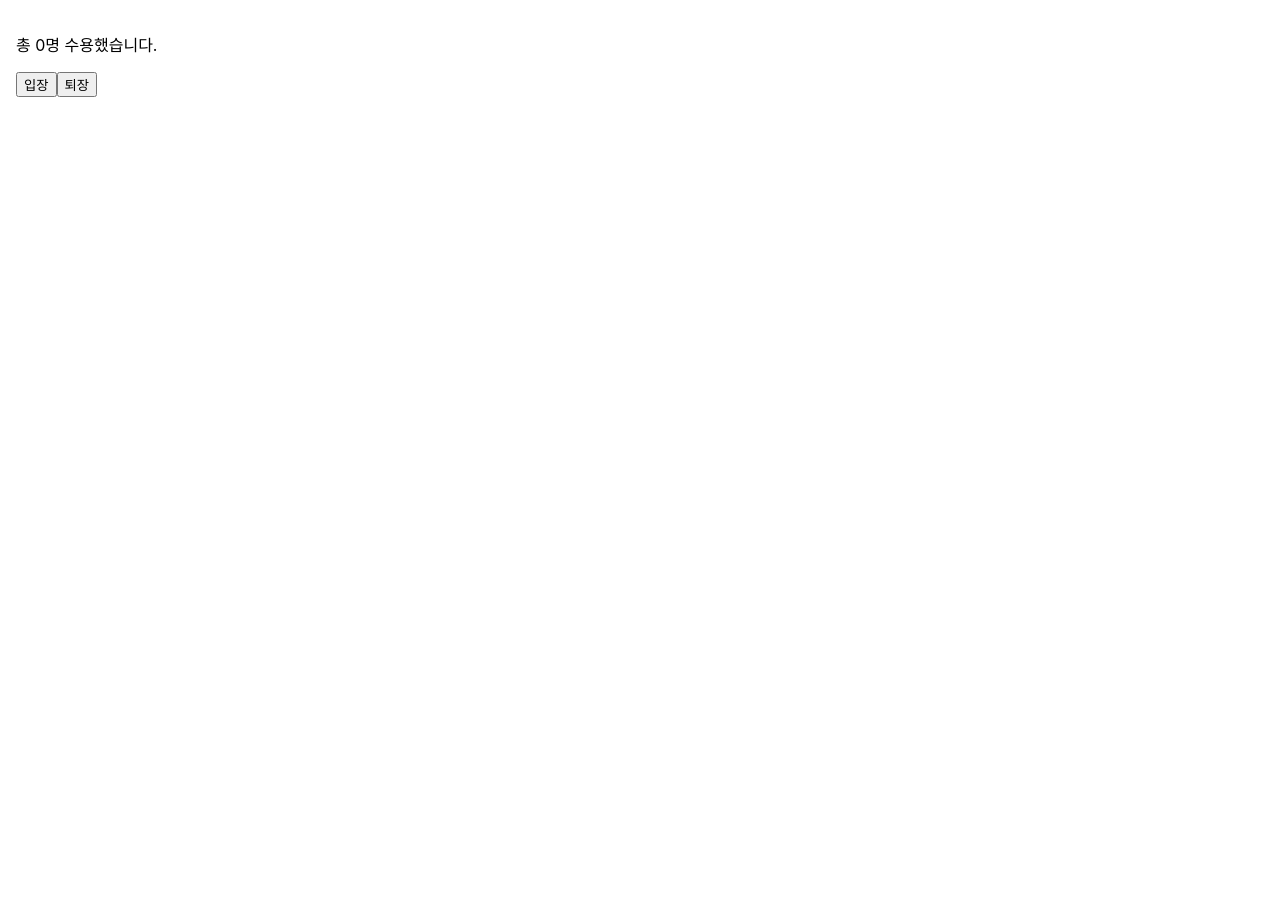
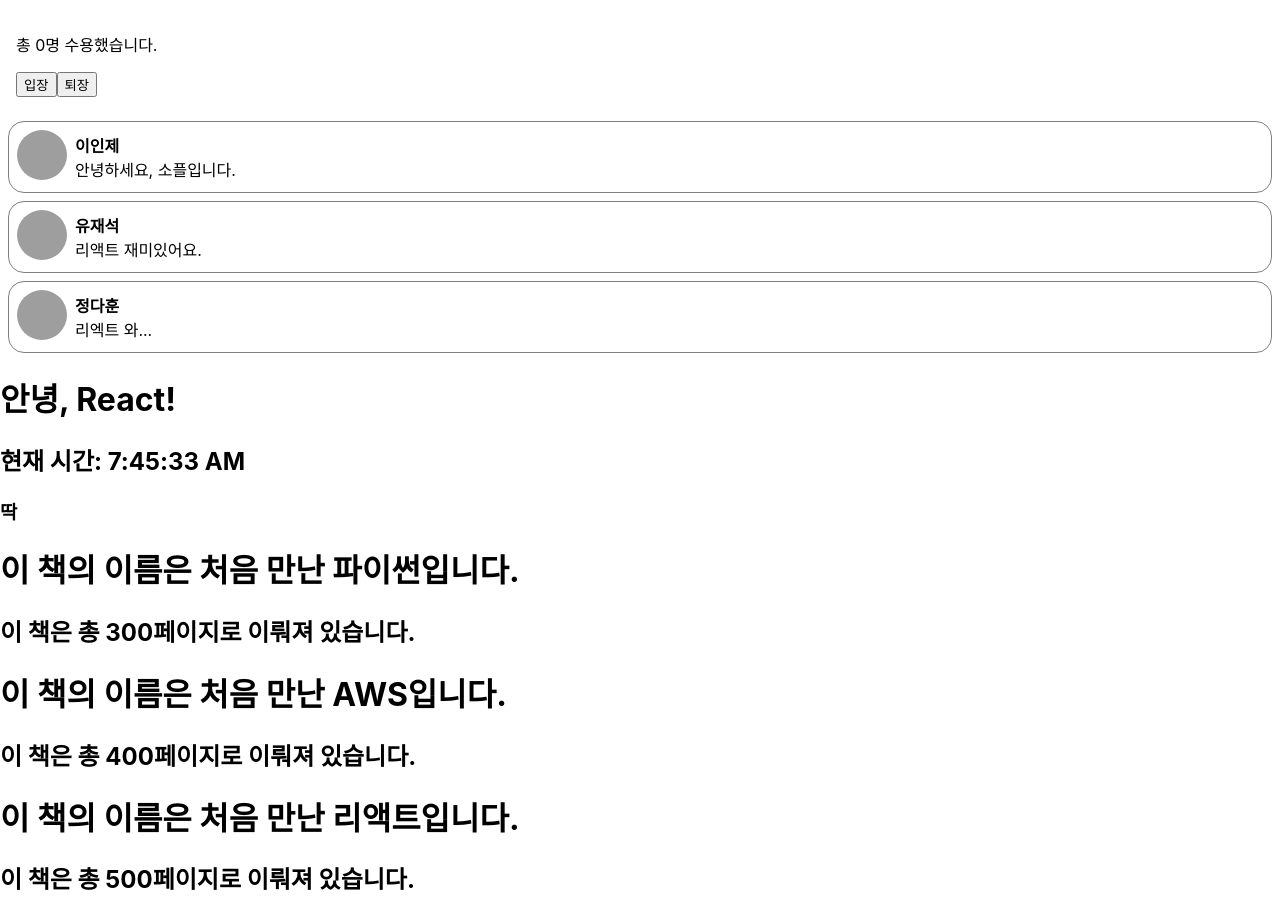
Before and after one commit to ununbium12/23-react1, a React (Create React App) app: page / in a window 1280 px wide. Before the commit the page ends 800 px from the top, so only its background shows below. Built offline with nearby package versions, Linux system fonts and the light colour scheme; grey boxes are pictures that could not be loaded.

Commit message:
Upload All

```diff
--- a/src/chapter_04/Clock.jsx
+++ b/src/chapter_04/Clock.jsx
@@ -7,7 +7,7 @@ function Clock(props) {
       <h2>현재 시간: {new Date().toLocaleTimeString()}</h2>
       {/* 아래 코드는 응용 코드입니다. */}
       <h3 style={{display: (new Date().getSeconds() % 2 === 0) ? 'block' : 'none'}}>똑</h3>
-      <h3 style={{display: (new Date().getSeconds() % 2 != 0) ? 'block' : 'none'}}>딱</h3>
+      <h3 style={{display: (new Date().getSeconds() % 2 !== 0) ? 'block' : 'none'}}>딱</h3>
     </div>
   )
 }
--- a/src/chapter_06/Notification.jsx
+++ b/src/chapter_06/Notification.jsx
@@ -18,7 +18,6 @@ const styles = {
 class Notification extends React.Component {
   constructor(props) {
     super(props);
-
     this.state = {};
   }
 
--- a/src/chapter_07/useCounter.jsx
+++ b/src/chapter_07/useCounter.jsx
@@ -1,4 +1,4 @@
-import React, { useState } from "react";
+import { useState } from "react";
 
 function useCounter(initialValue) {
   const [count, setCount] = useState(initialValue);
--- a/src/index.js
+++ b/src/index.js
@@ -3,9 +3,9 @@ import ReactDOM from 'react-dom/client';
 import './index.css';
 import App from './App'; //App.js 파일을 화면에 띄우는 링크를 따오는 곳이다.
 import reportWebVitals from './reportWebVitals';
-// import Library from './chapter_03/Library'; // Library.jsx 파일의 화면의 링크
-// import Clock from './chapter_04/Clock'; // Clock.jsx 파일의 화면의 링크
-// import CommentList from './chapter_05/CommentList'; // CommentList.jsx 파일의 화면의 링크
+import Library from './chapter_03/Library'; // Library.jsx 파일의 화면의 링크
+import Clock from './chapter_04/Clock'; // Clock.jsx 파일의 화면의 링크
+import CommentList from './chapter_05/CommentList'; // CommentList.jsx 파일의 화면의 링크
 import NotificationList from './chapter_06/NotificationList'; // NotificationList.jsx 파일의 화면의 링크
 import Accommodate from './chapter_07/Accommodate'; // Accommodate.jsx 파일의 화면의 링크
 
@@ -14,10 +14,10 @@ setInterval(() => {
   root.render(
     <React.StrictMode>
       <Accommodate />
-      {/* <NotificationList /> */}
-      {/* <CommentList /> */}
-      {/* <Clock /> */}
-      {/* <Library /> */}
+      <NotificationList />
+      <CommentList />
+      <Clock />
+      <Library />
       {/* <App /> */}
     </React.StrictMode>
   );
```
Also changed, not shown: 1 other file (tests, documents, lock files or other folders).
